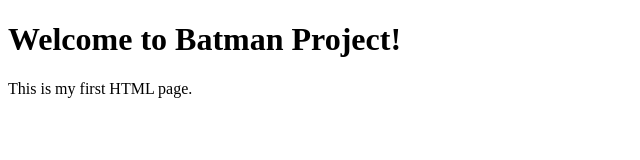
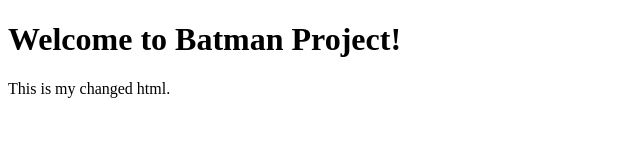
Before and after one commit to abhinand-peringodi/batman, a plain HTML site: page index.html in a window 1280 px wide. Shown: the full height of the page, 0-640 px from the left. Drawn offline with Linux system fonts and the light colour scheme.

Commit message:
changed html

```diff
--- a/index.html
+++ b/index.html
@@ -5,6 +5,6 @@
 </head>
 <body>
     <h1>Welcome to Batman Project!</h1>
-    <p>This is my first HTML page.</p>
+    <p>This is my changed html.</p>
 </body>
 </html>
```
